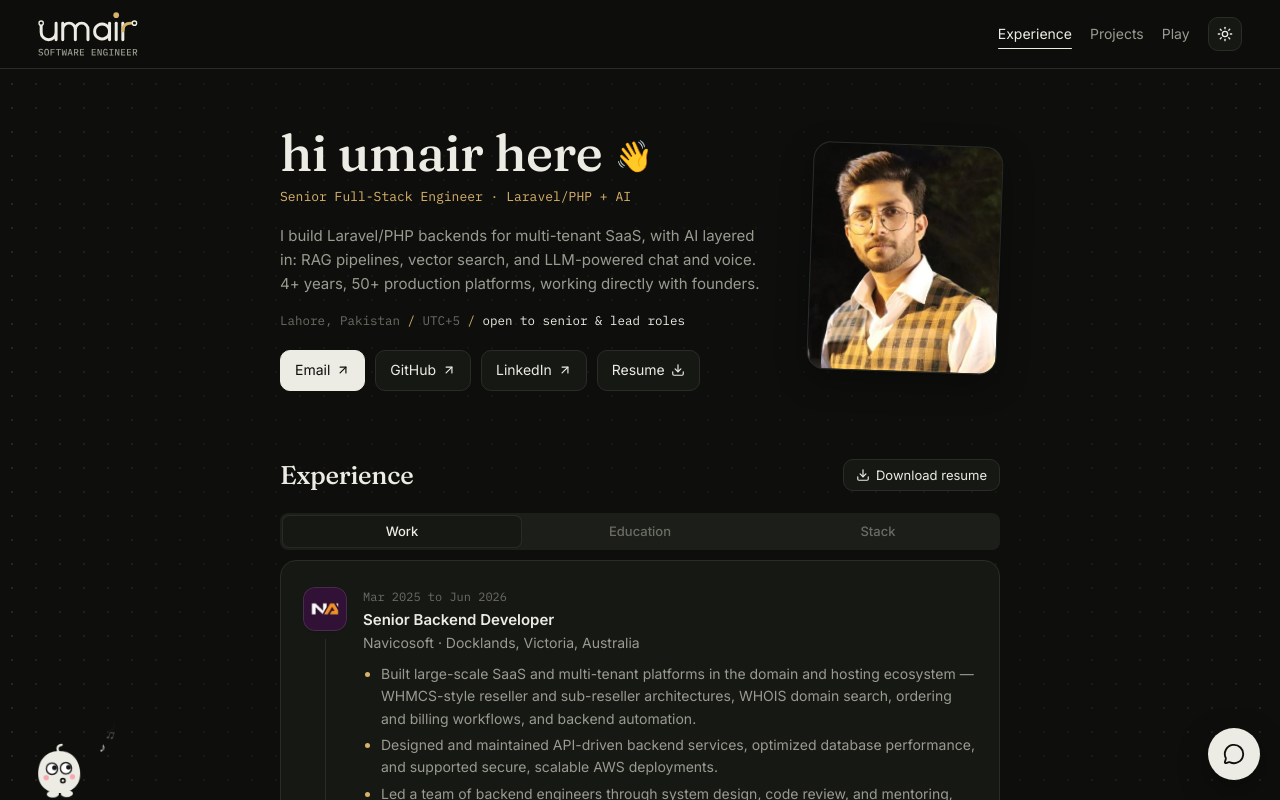
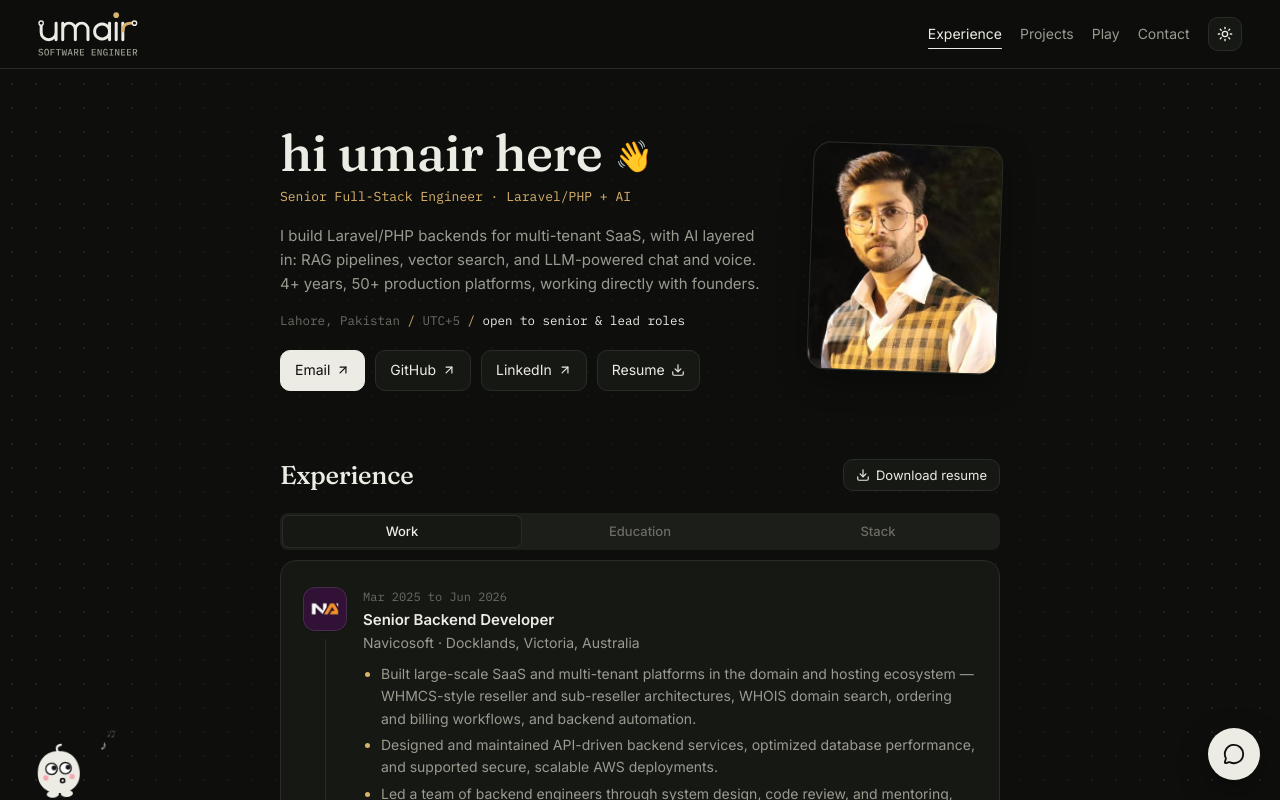
Before and after one commit to mumairtufail/umair, a Next.js app: page / in a window 1280 px wide. Shown: the top 800 px of the page. Built offline with nearby package versions, Linux system fonts and the light colour scheme.

Commit message:
Add contact section with email, phone, WhatsApp and location

```diff
--- a/app/globals.css
+++ b/app/globals.css
@@ -955,6 +955,96 @@ h3 {
   caret-color: var(--term-green);
 }
 
+/* ---------- contact (components/Contact.tsx) ---------- */
+.contact-grid {
+  display: grid;
+  grid-template-columns: repeat(2, 1fr);
+  gap: 12px;
+}
+.contact-card {
+  display: flex;
+  align-items: stretch;
+  border: 1px solid var(--line);
+  border-radius: 14px;
+  background: var(--bg-elev);
+  overflow: hidden;
+  transition: border-color 0.15s, transform 0.15s;
+}
+.contact-card:hover {
+  border-color: color-mix(in srgb, var(--accent) 60%, var(--line));
+  transform: translateY(-2px);
+}
+.contact-main {
+  flex: 1;
+  min-width: 0;
+  display: flex;
+  align-items: center;
+  gap: 12px;
+  padding: 13px 14px;
+  text-decoration: none;
+}
+.contact-icon {
+  display: grid;
+  place-items: center;
+  width: 34px;
+  height: 34px;
+  flex: none;
+  border-radius: 10px;
+  background: var(--accent-soft);
+  color: var(--brand-gold);
+}
+.contact-text {
+  display: flex;
+  flex-direction: column;
+  min-width: 0;
+}
+.contact-label {
+  font-family: var(--font-mono), monospace;
+  font-size: 10.5px;
+  text-transform: uppercase;
+  letter-spacing: 0.06em;
+  color: var(--faint);
+}
+.contact-value {
+  font-size: 14px;
+  overflow: hidden;
+  text-overflow: ellipsis;
+  white-space: nowrap;
+}
+.contact-go {
+  flex: none;
+  color: var(--faint);
+  transition: transform 0.2s ease;
+}
+.contact-card:hover .contact-go {
+  transform: translate(2px, -2px);
+}
+.contact-copy {
+  flex: none;
+  width: 42px;
+  border: 0;
+  border-left: 1px solid var(--line);
+  background: none;
+  color: var(--faint);
+  cursor: pointer;
+  transition: color 0.15s, background 0.15s;
+}
+.contact-copy:hover {
+  color: var(--text);
+  background: var(--bg-soft);
+}
+.contact-foot {
+  margin-top: 16px;
+  display: flex;
+  flex-wrap: wrap;
+  gap: 10px;
+}
+@media (max-width: 560px) {
+  .contact-grid {
+    grid-template-columns: 1fr;
+  }
+}
+
 /* ---------- footer ---------- */
 .footer {
   margin-top: 24px;
--- a/app/page.tsx
+++ b/app/page.tsx
@@ -6,6 +6,7 @@ import Fun from "@/components/Fun";
 import ChatWidget from "@/components/ChatWidget";
 import Buddy from "@/components/Buddy";
 import RevealObserver from "@/components/RevealObserver";
+import Contact from "@/components/Contact";
 import Footer from "@/components/Footer";
 import DotBackground from "@/components/DotBackground";
 
@@ -19,6 +20,7 @@ export default function Home() {
         <Experience />
         <Projects />
         <Fun />
+        <Contact />
         <Footer />
       </div>
       <ChatWidget />
--- /dev/null
+++ b/components/Contact.tsx
@@ -0,0 +1,110 @@
+"use client";
+import { useState } from "react";
+import { ArrowUpRight, Check, Copy, Mail, MapPin, MessageCircle, Phone } from "lucide-react";
+import { profile } from "@/data/content";
+
+type Item = {
+  icon: React.ReactNode;
+  label: string;
+  value: string;
+  href: string;
+  copy?: string; // shown on the copy button; omitted = no copy button
+  external?: boolean;
+};
+
+const items: Item[] = [
+  {
+    icon: <Mail size={16} />,
+    label: "Email",
+    value: profile.email,
+    href: `mailto:${profile.email}`,
+    copy: profile.email,
+  },
+  {
+    icon: <Phone size={16} />,
+    label: "Phone",
+    value: profile.phone,
+    href: `tel:${profile.phoneHref}`,
+    copy: profile.phoneHref,
+  },
+  {
+    icon: <MessageCircle size={16} />,
+    label: "WhatsApp",
+    value: "Message me",
+    href: `https://wa.me/${profile.phoneHref.replace("+", "")}`,
+    external: true,
+  },
+  {
+    icon: <MapPin size={16} />,
+    label: "Based in",
+    value: profile.location,
+    href: "https://maps.google.com/?q=Lahore,Pakistan",
+    external: true,
+  },
+];
+
+// lucide dropped brand icons, so these use the same arrow as the hero buttons
+const socials = [
+  { label: "GitHub", href: "https://github.com/mumairtufail" },
+  { label: "LinkedIn", href: "https://linkedin.com/in/mumairtufail" },
+];
+
+export default function Contact() {
+  const [copied, setCopied] = useState("");
+
+  const copy = async (text: string) => {
+    try {
+      await navigator.clipboard.writeText(text);
+      setCopied(text);
+      setTimeout(() => setCopied(""), 1600);
+    } catch {
+      /* clipboard blocked (http, old browser): the link still works */
+    }
+  };
+
+  return (
+    <section className="block" id="contact">
+      <div className="h-row" data-reveal>
+        <h2>Contact</h2>
+        <span className="hint">open to senior &amp; lead roles</span>
+      </div>
+      <div className="contact-grid">
+        {items.map((it, i) => (
+          <div key={it.label} className="contact-card" data-reveal style={{ "--d": `${(i % 2) * 80}ms` } as React.CSSProperties}>
+            <a
+              className="contact-main"
+              href={it.href}
+              {...(it.external ? { target: "_blank", rel: "noopener noreferrer" } : {})}
+            >
+              <span className="contact-icon">{it.icon}</span>
+              <span className="contact-text">
+                <span className="contact-label">{it.label}</span>
+                <span className="contact-value">{it.value}</span>
+              </span>
+              {it.external && <ArrowUpRight size={14} className="contact-go" />}
+            </a>
+            {it.copy && (
+              <button
+                className="contact-copy"
+                onClick={() => copy(it.copy!)}
+                aria-label={`Copy ${it.label.toLowerCase()}`}
+              >
+                {copied === it.copy ? <Check size={14} /> : <Copy size={14} />}
+              </button>
+            )}
+          </div>
+        ))}
+      </div>
+      <div className="contact-foot" data-reveal>
+        <a className="btn primary" href={`mailto:${profile.email}`}>
+          Email me <ArrowUpRight size={14} />
+        </a>
+        {socials.map((s) => (
+          <a key={s.label} className="btn" href={s.href} target="_blank" rel="noopener noreferrer">
+            {s.label} <ArrowUpRight size={14} />
+          </a>
+        ))}
+      </div>
+    </section>
+  );
+}
--- a/components/Nav.tsx
+++ b/components/Nav.tsx
@@ -7,6 +7,7 @@ const SECTIONS = [
   { id: "experience", label: "Experience" },
   { id: "projects", label: "Projects" },
   { id: "play", label: "Play" },
+  { id: "contact", label: "Contact" },
 ];
 
 type ViewTransitionDoc = Document & { startViewTransition?: (cb: () => void) => { ready: Promise<void> } };
--- a/data/content.ts
+++ b/data/content.ts
@@ -12,6 +12,8 @@ export const profile = {
     { label: "LinkedIn", href: "https://linkedin.com/in/mumairtufail" },
   ],
   email: "mumairtufail786@gmail.com",
+  phone: "+92 335 4455494", // shown as written; phoneHref is the dialable form
+  phoneHref: "+923354455494",
   resume: "/umair-tufail-resume.pdf", // downloadable CV in /public
 };
 
```
